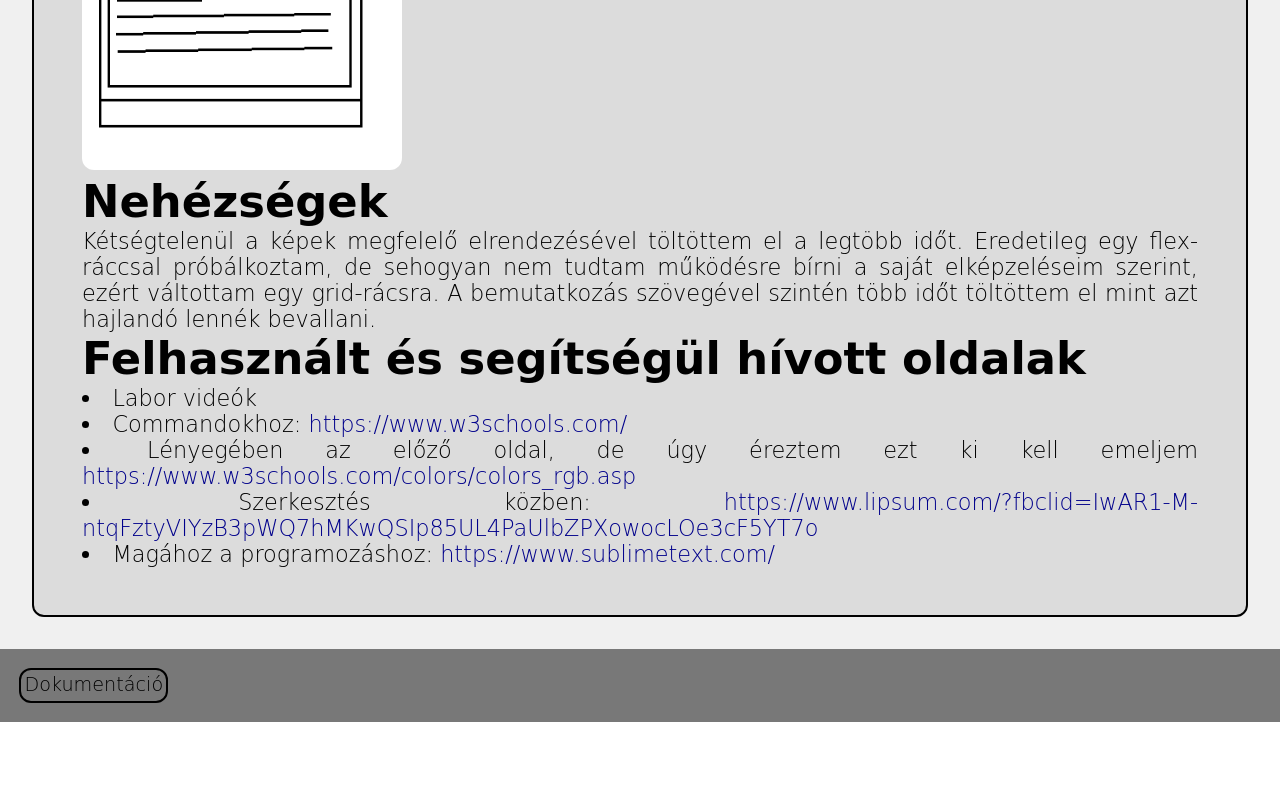
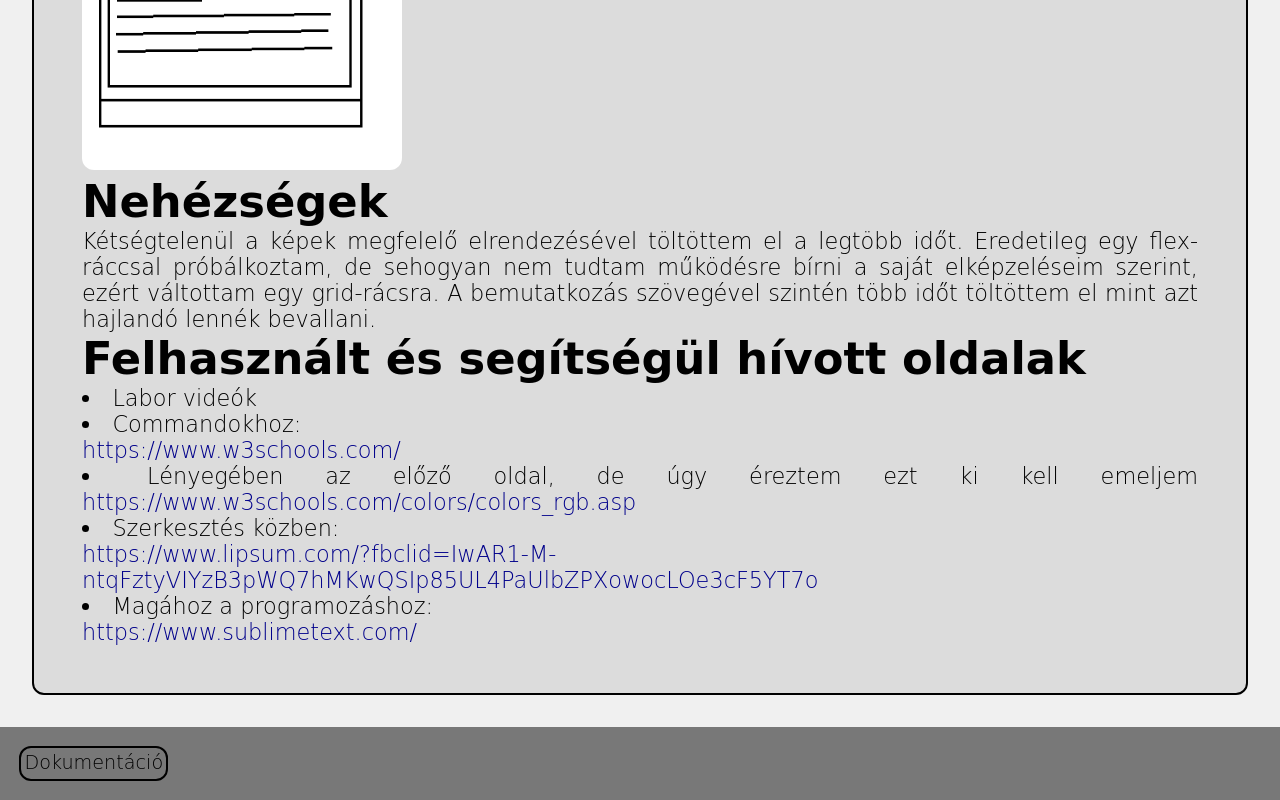
Before and after one commit to vasarhelyibalazs/vasarhelyibalazs.github.io, a plain HTML site: page dokumentacio.html in a window 1280 px wide. Shown: the part 1369-2169 px from the top of the page. Before the commit the page ends 2091 px from the top, so only its background shows below. Drawn offline with Linux system fonts and the light colour scheme; a web font is replaced by a local one.

Commit message:
Update dokumentacio.html

```diff
--- a/dokumentacio.html
+++ b/dokumentacio.html
@@ -47,12 +47,12 @@
 					<h1>Felhasznált és segítségül hívott oldalak</h1>
 					<il>
 						<li>Labor videók</li>
-						<li>Commandokhoz: <a class="Link" href=" https://www.w3schools.com/"> https://www.w3schools.com/</a>   </li>
+						<li>Commandokhoz:<br> <a class="Link" href=" https://www.w3schools.com/"> https://www.w3schools.com/</a>   </li>
 						<li>Lényegében az előző oldal, de úgy éreztem ezt ki kell emeljem <a class="Link" href="https://www.w3schools.com/colors/colors_rgb.asp">https://www.w3schools.com/colors/colors_rgb.asp</a>
 					    </li>
-						<li>Szerkesztés közben: <a class="Link" href="https://www.lipsum.com/?fbclid=IwAR1-M-ntqFztyVIYzB3pWQ7hMKwQSIp85UL4PaUlbZPXowocLOe3cF5YT7o">https://www.lipsum.com/?fbclid=IwAR1-M-ntqFztyVIYzB3pWQ7hMKwQSIp85UL4PaUlbZPXowocLOe3cF5YT7o</a>
+						<li>Szerkesztés közben: <br> <a class="Link" href="https://www.lipsum.com/?fbclid=IwAR1-M-ntqFztyVIYzB3pWQ7hMKwQSIp85UL4PaUlbZPXowocLOe3cF5YT7o">https://www.lipsum.com/?fbclid=IwAR1-M-ntqFztyVIYzB3pWQ7hMKwQSIp85UL4PaUlbZPXowocLOe3cF5YT7o</a>
 					    </li>
-						<li>Magához a programozáshoz: <a class="Link" href="https://www.sublimetext.com/">https://www.sublimetext.com/</a>
+						<li>Magához a programozáshoz: <br> <a class="Link" href="https://www.sublimetext.com/">https://www.sublimetext.com/</a>
 						</li>
 					</il>
 				</p>
```
